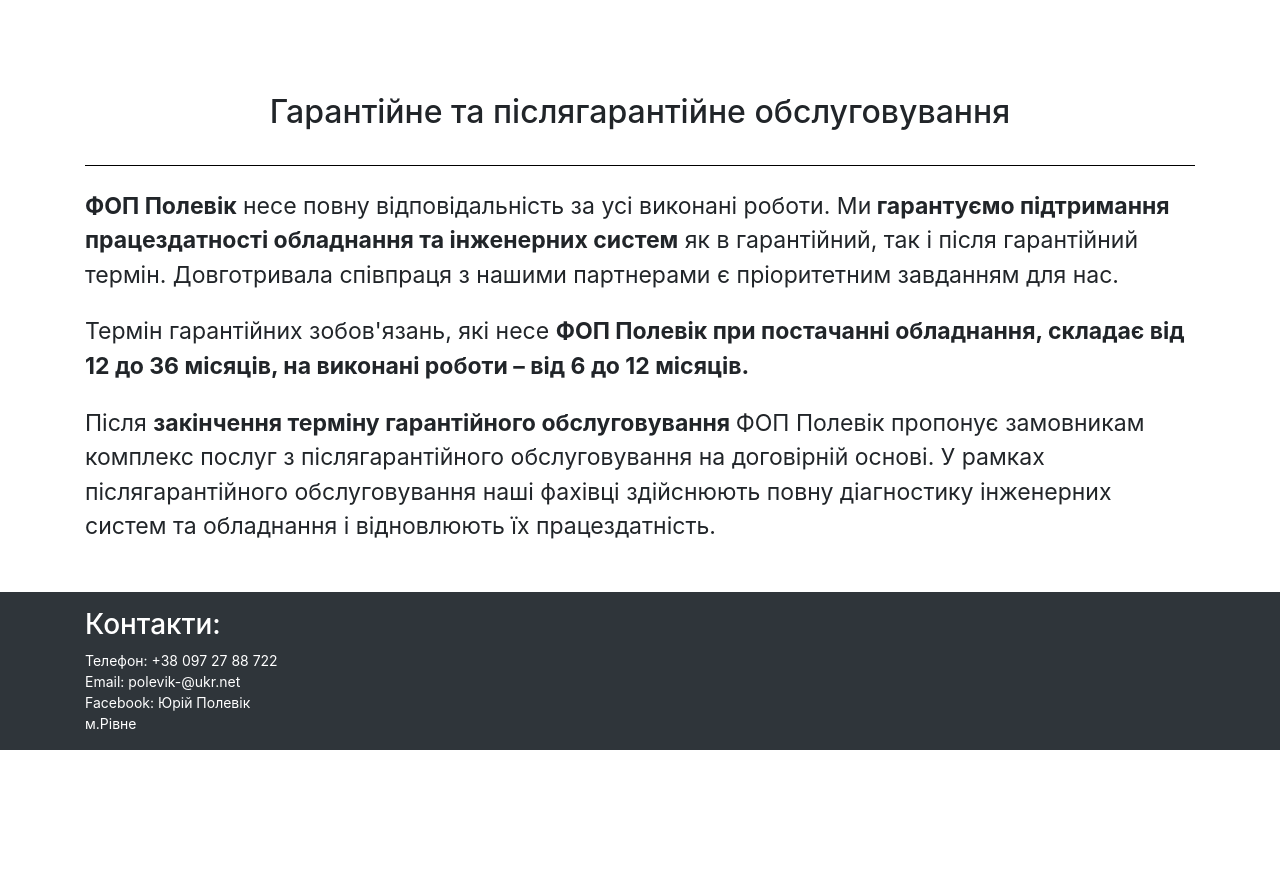
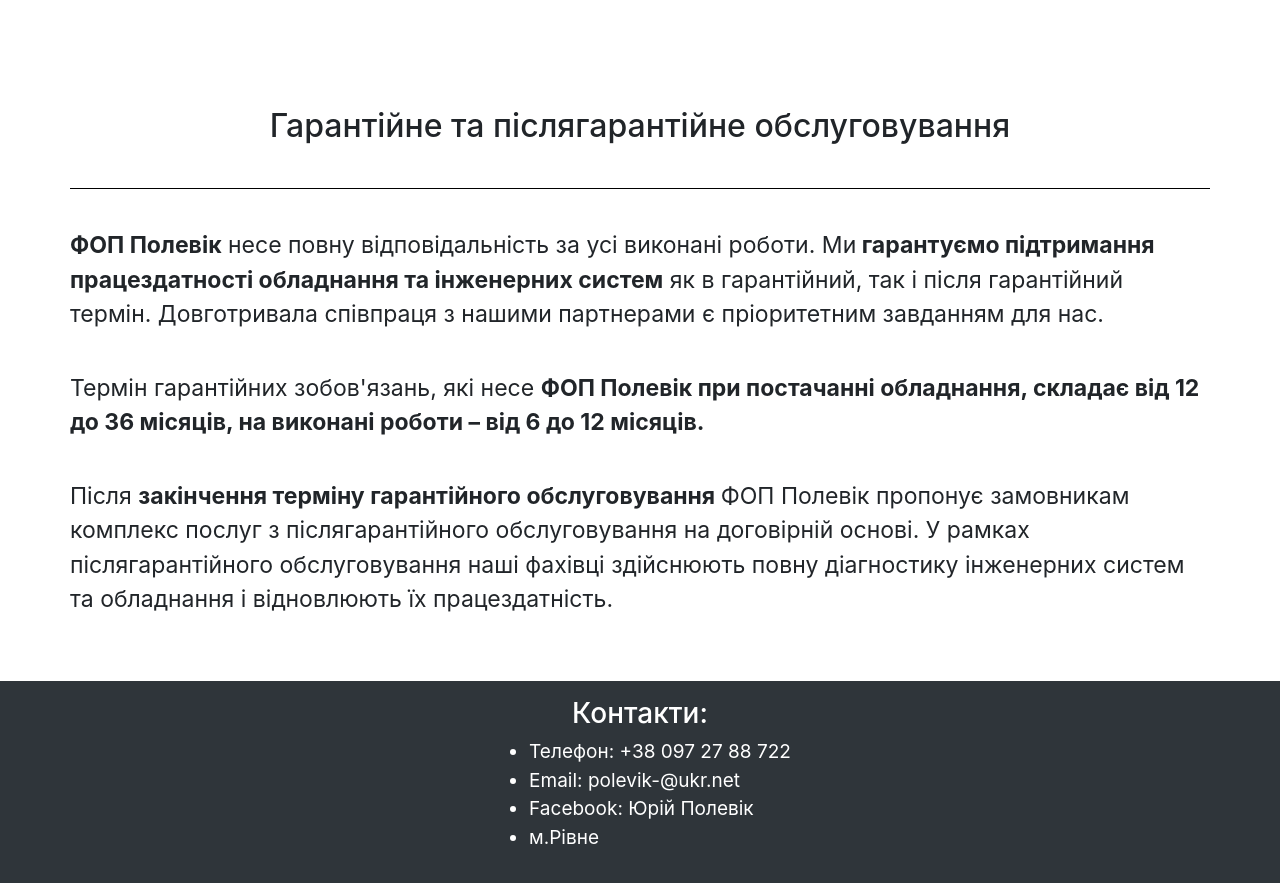
Before and after one commit to olexiychebotkevich/FOP_Polevik, a React (Create React App) app: page / in a window 1280 px wide. Shown: the part 1983-2866 px from the top of the page. Before the commit the page ends 2733 px from the top, so only its background shows below. Built offline with nearby package versions, Linux system fonts and the light colour scheme.

Commit message:
change footer,end; change home page,end

```diff
--- a/src/components/Footer/index.css
+++ b/src/components/Footer/index.css
@@ -11,3 +11,7 @@ background-color: #2f353a!important;
 padding: 1rem!important;
 color: #fff;
 }
+
+.ulcontacts>li{
+    font-size: calc(10px + (26 - 14) * ((100vw - 300px) / (1600 - 300)));
+}
--- a/src/components/Footer/index.js
+++ b/src/components/Footer/index.js
@@ -8,21 +8,17 @@ class Footer extends Component {
         return (
             <Element id='contacts' name='contacts'>
 
-                <footer  style={{}} className="footer">
-                    <div className="d-flex ">
+                <footer className="footer">
 
-                        {/* <div>
-                            <a className="navbar-brand" href="/">
-                                <Image style={{ height: "50px", width: "70px" }} src={process.env.PUBLIC_URL + '/logo.png'} />
-                            </a>
-                            <a className="navbar-brand" href="/"><h3>ФОП Полевік</h3></a>
-                        </div> */}
-                        <div className="container">
-                        {/* по центру */}
+                    <div className="container">
 
-                        <div className="justify-content-center">
-                            <h3>Контакти:</h3>
-                            <ul className="nav_menu ml-auto navbar-nav">
+
+                        <div className="row justify-content-center">
+                            <h3 >Контакти:</h3>
+                        </div>
+                        <div className="row justify-content-center">
+
+                            <ul className="ulcontacts">
 
                                 <li>Телефон: +38 097 27 88 722</li>
                                 <li>Email: polevik-@ukr.net</li>
@@ -31,21 +27,7 @@ class Footer extends Component {
 
                             </ul>
                         </div>
-                        </div>
 
-
-                        {/* <div className="col justify-content-center">
-                        <li> Телефон: +38 097 27 88 722</li>
-                        </div>
-                        <div className="col ">
-                        <li style={{textAlign:"center"}}>Email: polevik-@ukr.net</li>
-                        </div>
-                        <div className="col ">
-                            <li style={{textAlign:"right"}}>Facebook: Юрій Полевік</li>
-                        </div>
-                        <div className="col ">
-                            <li style={{textAlign:"right"}}>м.Рівне</li>
-                        </div> */}
                     </div>
 
                 </footer>
@@ -59,3 +41,21 @@ class Footer extends Component {
 }
 
 export default Footer;
+
+
+
+
+
+
+{/* <div className="col justify-content-center">
+                        <li> Телефон: +38 097 27 88 722</li>
+                        </div>
+                        <div className="col ">
+                        <li style={{textAlign:"center"}}>Email: polevik-@ukr.net</li>
+                        </div>
+                        <div className="col ">
+                            <li style={{textAlign:"right"}}>Facebook: Юрій Полевік</li>
+                        </div>
+                        <div className="col ">
+                            <li style={{textAlign:"right"}}>м.Рівне</li>
+                        </div> */}
--- a/src/components/Home/home.js
+++ b/src/components/Home/home.js
@@ -164,7 +164,7 @@ class Home extends Component {
                         }} />
 
 
-                        <div className="row align-items-center" style={{ height: "20rem" }}>
+                        <div className="row align-items-center" style={{ marginTop:"10%",marginBottom:"10%"}}>
                             <div className="column col-md-2 col-lg-2 col-xs-2">
                                 <Image className="demo cursor d-block w-100" src={process.env.PUBLIC_URL + 'images/partners/e8c9ea25a129268d2b306535d083ba3b.png'} alt="Northern Lights" />
                             </div>
@@ -193,6 +193,8 @@ class Home extends Component {
 
 
                         </div>
+
+                        <div className="row">
 
                         <h2 style={{ width: "100%", textAlign: "center", }} >Гарантійне та післягарантійне обслуговування</h2>
 
@@ -228,6 +230,8 @@ class Home extends Component {
                             інженерних систем та обладнання і відновлюють їх працездатність.
                         </p>
 
+                        </div>
+
 
                     </div>
 
--- a/src/components/Home/index.css
+++ b/src/components/Home/index.css
@@ -138,10 +138,30 @@
   }
 
   .h1carousel{
-      color:rgb(255, 255, 255);
-      font-size:4rem;
+    color:rgb(255, 255, 255);
       opacity: 0.9;
+      font-size: 4rem;
 
+  }
+
+
+  @media screen and (max-width: 800px) {
+    .h1carousel {
+      font-size: calc(40px + 6 * ((100vw - 320px) / 680));
+    }
+  }
+
+  @media screen and (max-width: 600px) {
+    .h1carousel {
+      font-size: calc(30px + 6 * ((100vw - 320px) / 680));
+    }
+  }
+
+
+  @media screen and (max-width: 500px) {
+    .h1carousel {
+      font-size: calc(25px + 6 * ((100vw - 320px) / 680));
+    }
   }
 
 
@@ -155,4 +175,12 @@
      margin-top: 2rem;
 
     }
+
+    .h1carousel {
+      font-size: calc(18px + 6 * ((100vw - 320px) / 680));
+    }
+
+    .h2carusel{
+      font-size: calc(12px + (26 - 14) * ((100vw - 300px) / (1600 - 300)));
+    }
   }
```
